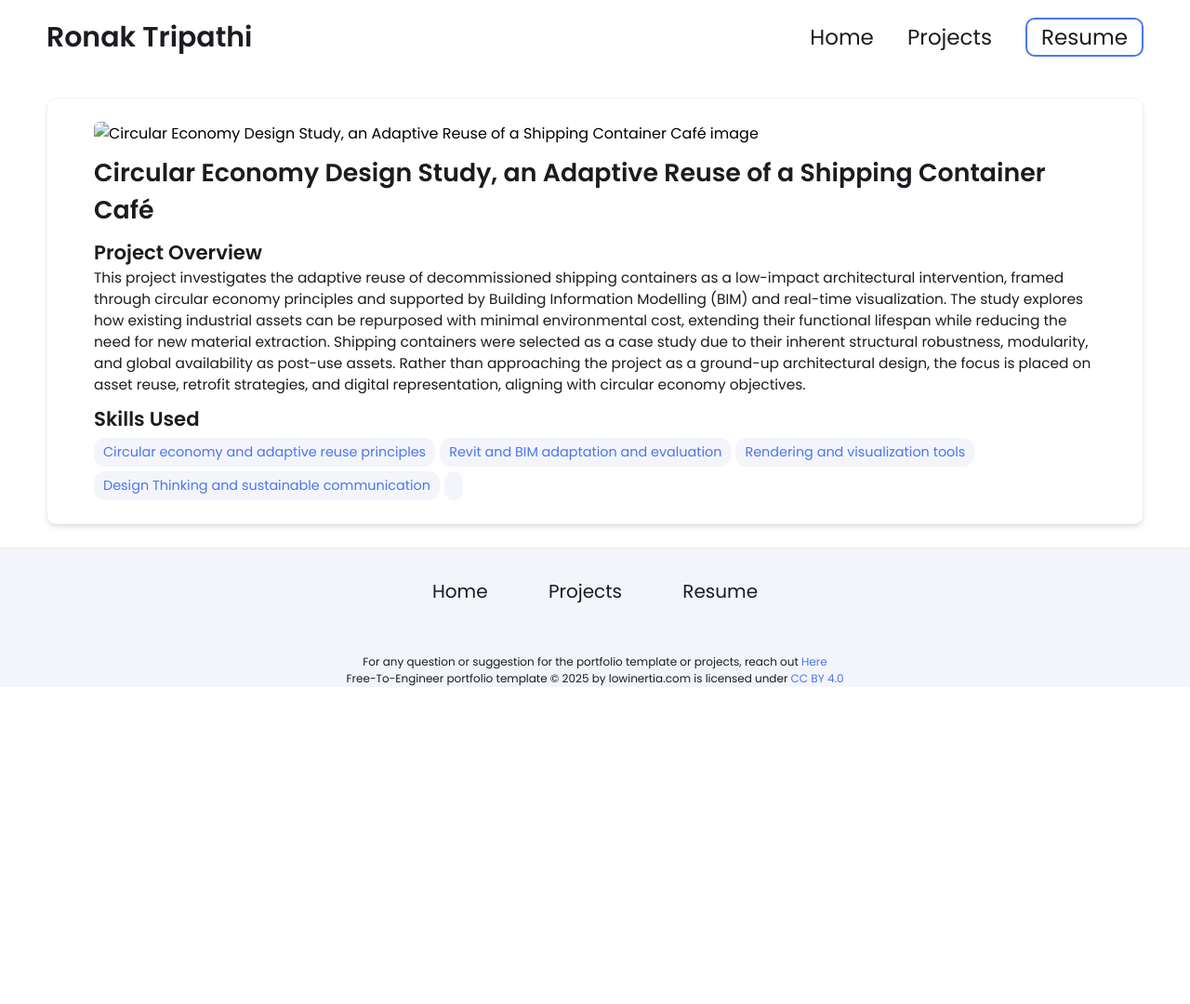
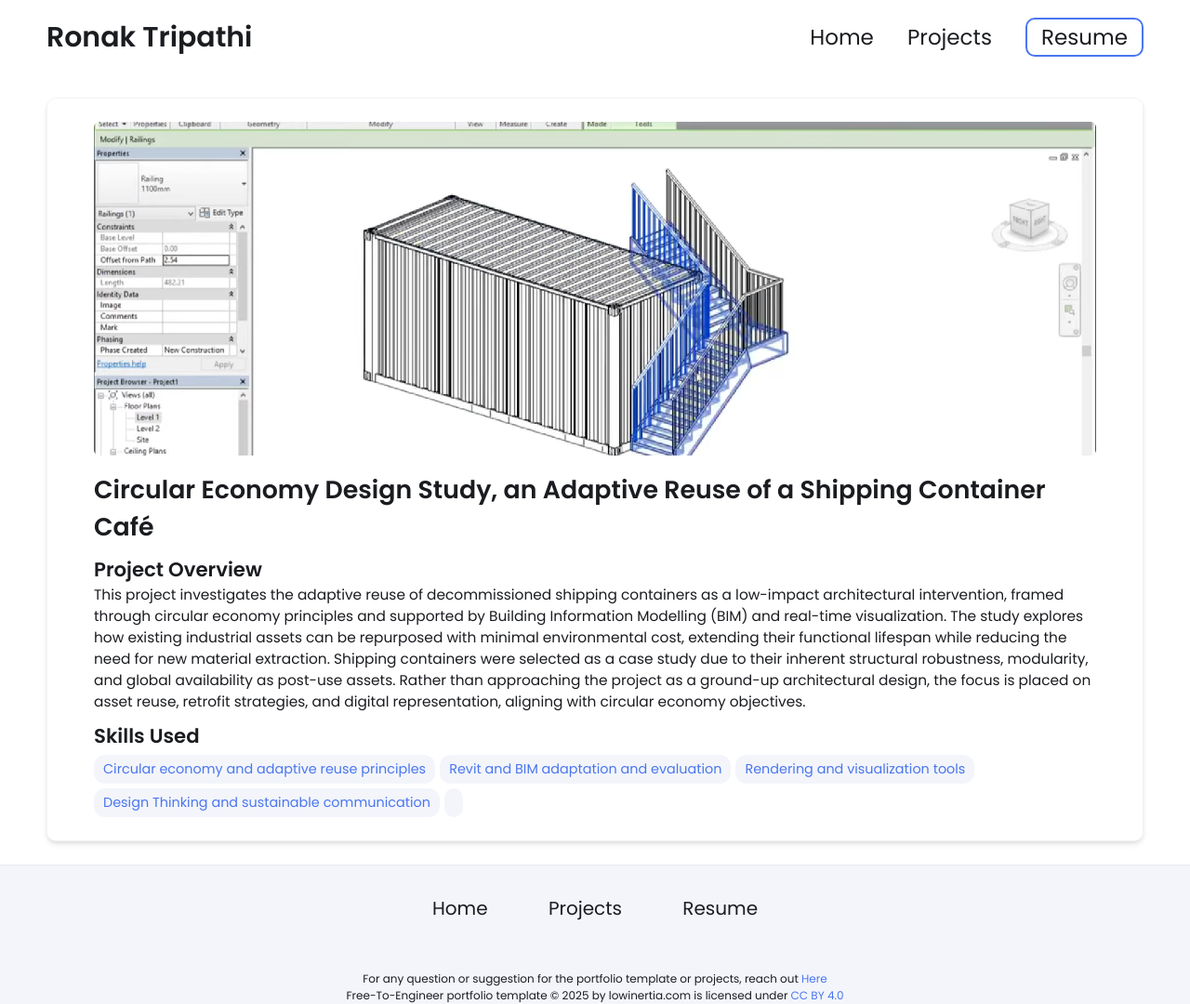
Before and after one commit to ronakTripathi-44/ronakTripathi-44.github.io, a Jekyll site: the page built from _projects/Shipping container retrofit/index.md, in a window 1280 px wide. Shown: the whole page at 93% size. Built offline with Jekyll 4.4.1, drawn with Linux system fonts in a browser that asks for light colours; before the commit the page ends 900 px from its top, so only the background shows below that.

Commit message:
Update index.md

```diff
--- a/_projects/Shipping container retrofit/index.md
+++ b/_projects/Shipping container retrofit/index.md
@@ -8,5 +8,5 @@ skills:
 - Rendering and visualization tools
 - Design Thinking and sustainable communication
 -
-main-image: _projects/Shipping container retrofit/container.png
+main-image: /container.png
 ---
```
